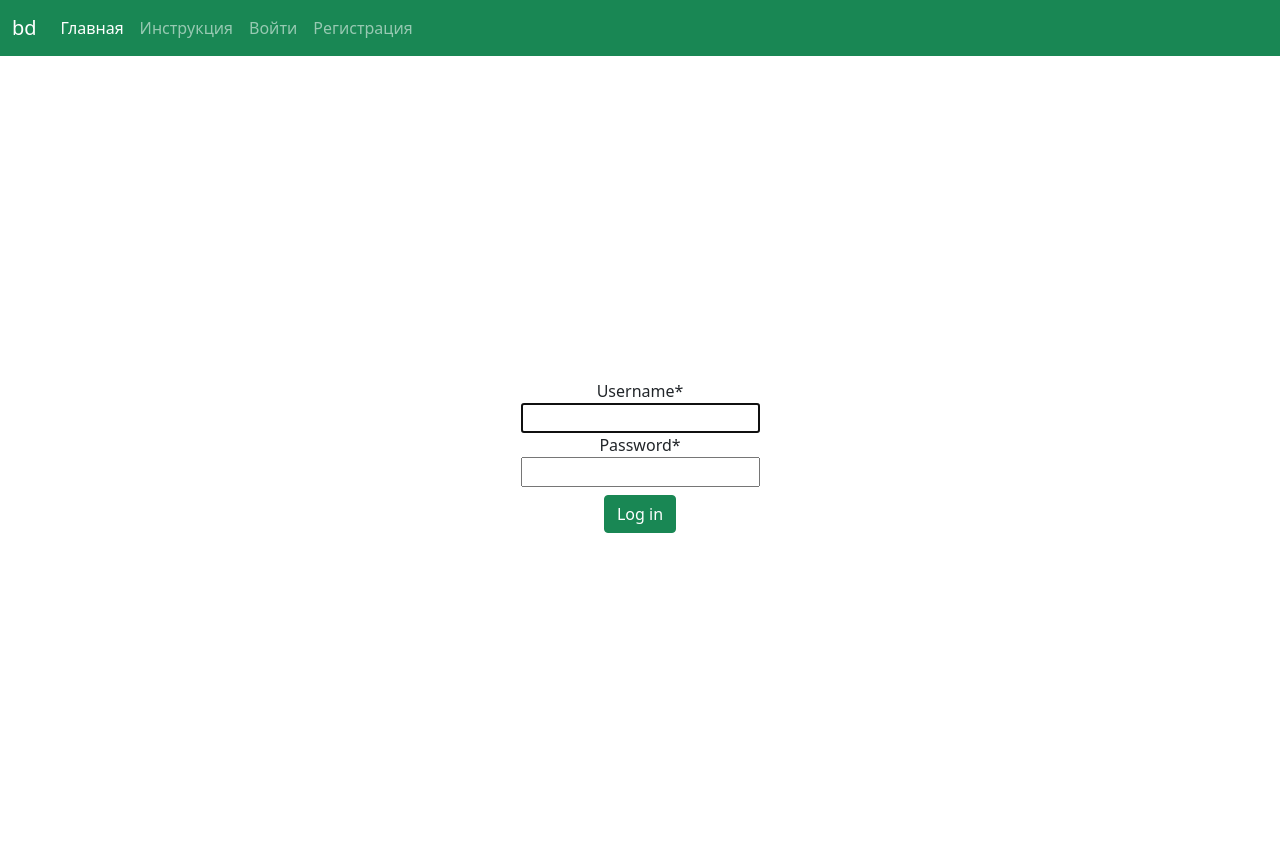
After one commit to l1pman/VKR, a Django app: page /users/login/ in a window 1280 px wide. The commit adds this page. Run offline with Django 4.2, Linux system fonts and the light colour scheme; some libraries are stand-ins or nearby versions.

Commit message:
create login.html, logged_out.html change base.html

```diff
--- a/vkr_project/balanced_diet/templates/balanced_diet/base.html
+++ b/vkr_project/balanced_diet/templates/balanced_diet/base.html
@@ -28,7 +28,7 @@
 
                 <a class="nav-link" href="">Моя диета</a>
               {% else %}
-                <a class="nav-link" href="">Войти</a>
+                <a class="nav-link" href="{% url 'users:login' %}">Войти</a>
 
         </li>
           <li class="nav_item">
@@ -38,15 +38,16 @@
           {% endif %}
           {% if user.is_authenticated %}
           <li class="nav_item">
-                <a class="nav-link" href="">Выйти</a>
+                <a class="nav-link" href="{% url 'users:logout' %}">Выйти</a>
           </li>
           {% endif %}
       </ul>
     </div>
   </div>
 </nav>
+<div class="container text-center rounded" style=" max-width: 300px; display: flex; justify-content: center; align-items: center; height: 100%; ">
     {% block content %}{% endblock content %}
-
+</div>
 <script src="https://cdn.jsdelivr.net/npm/bootstrap@5.0.2/dist/js/bootstrap.bundle.min.js" integrity="sha384-MrcW6ZMFYlzcLA8Nl+NtUVF0sA7MsXsP1UyJoMp4YLEuNSfAP+JcXn/tWtIaxVXM" crossorigin="anonymous"></script>
 </body>
 </html>
--- /dev/null
+++ b/vkr_project/users/templates/registration/logged_out.html
@@ -0,0 +1,4 @@
+{% extends "balanced_diet/base.html" %}
+{% block content %}
+<h1>You have been logged out. Thank you for visiting!</h1>
+{% endblock content %}
--- /dev/null
+++ b/vkr_project/users/templates/registration/login.html
@@ -0,0 +1,16 @@
+{% extends "balanced_diet/base.html" %}
+{% load crispy_forms_tags %}
+{% block content %}
+
+{% if form.errors %}
+<p>Your username and password didn't match. Please try again.</p>
+{% endif %}
+
+<form method="post" action="{% url 'users:login' %}">
+    {% csrf_token %}
+    {{ form|crispy }}
+    <button name="submit" class="btn btn-success mt-2">Log in</button>
+    <input type="hidden" name="next" value="{% url 'balanced_diet:index' %}" />
+
+</form>
+{% endblock content %}
--- a/vkr_project/vkr_project/settings.py
+++ b/vkr_project/vkr_project/settings.py
@@ -31,6 +31,7 @@ ALLOWED_HOSTS = []
 # Application definition
 
 INSTALLED_APPS = [
+    'crispy_forms',
     'users',
     'balanced_diet',
     'django.contrib.admin',
```
Also changed, not shown: vkr_project/balanced_diet/templates/balanced_diet/index.html (+2 -5 lines), vkr_project/db.sqlite3.
